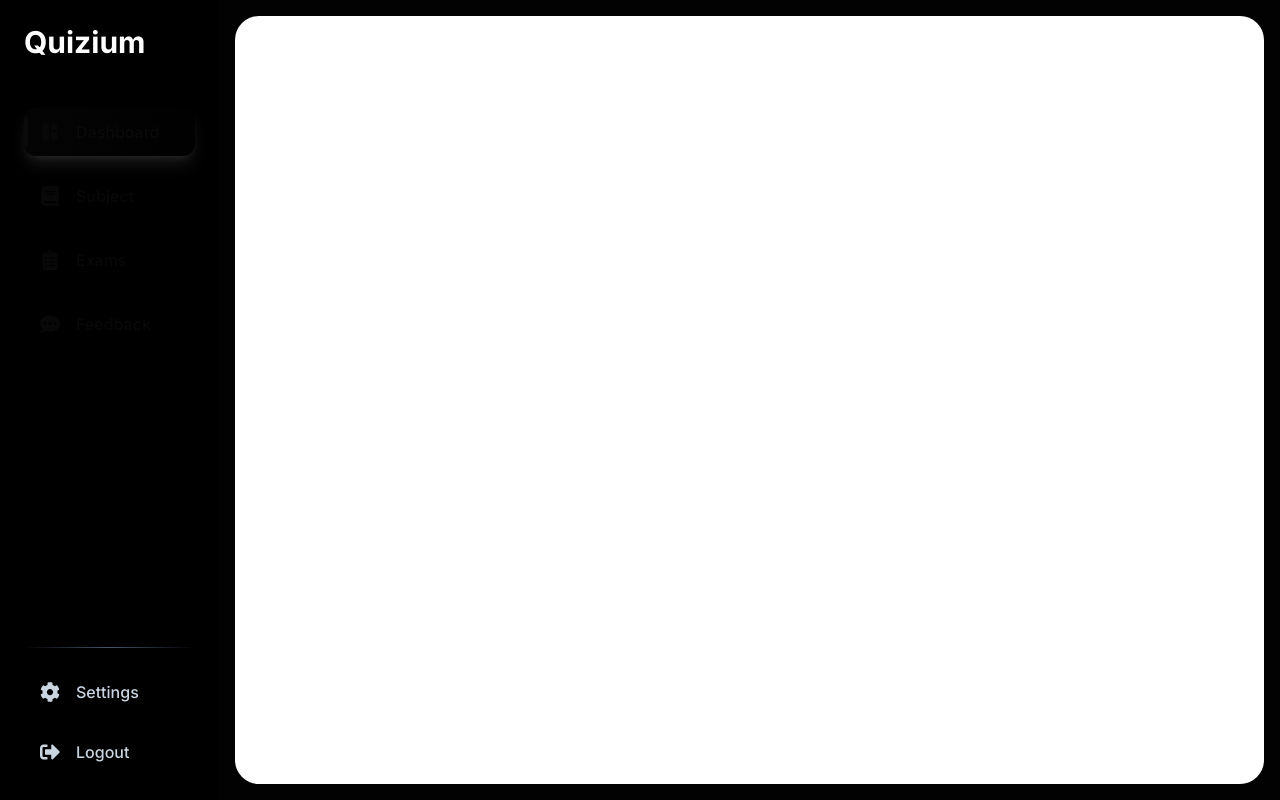
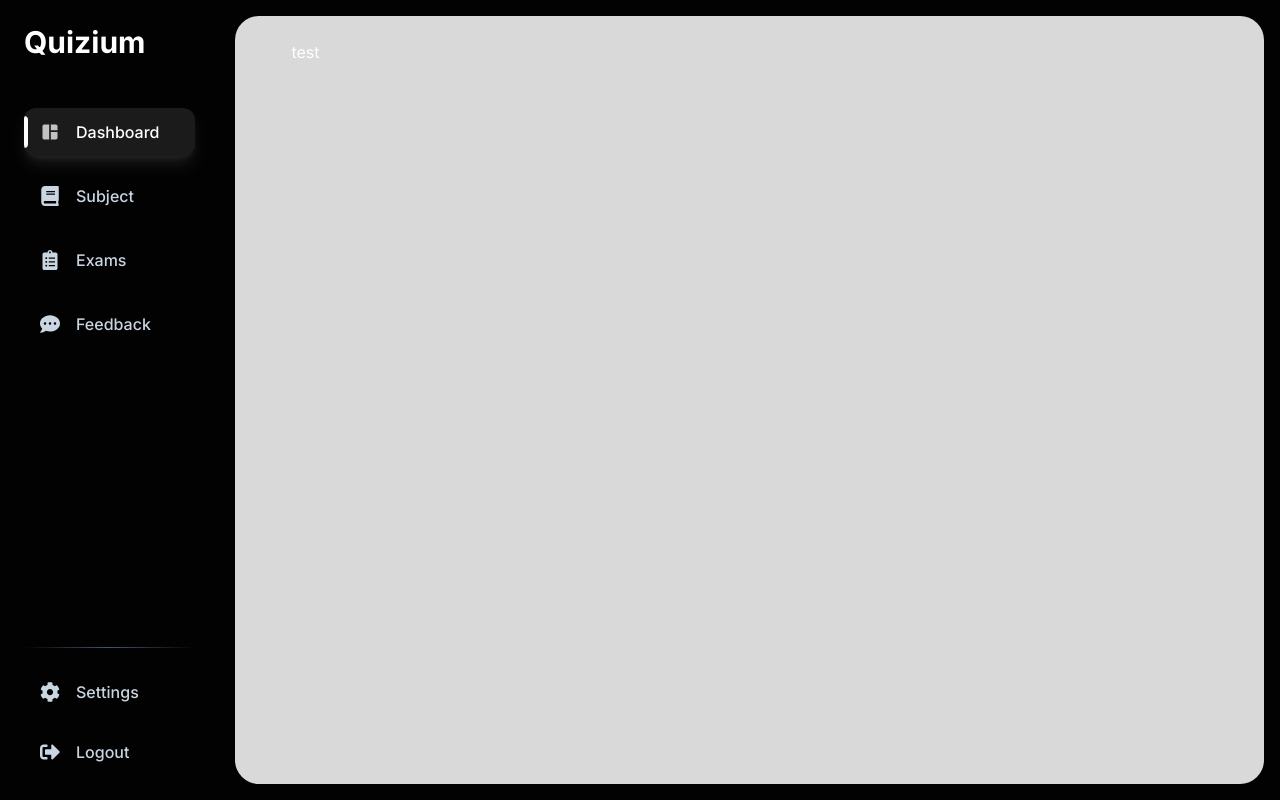
Before and after one commit to Lumix-projects/Quizium, a Next.js app: page /user in a window 1280 px wide. Built offline with nearby package versions, Linux system fonts and the light colour scheme.

Commit message:
remove sidebar background, fix responsive and add body overlay

```diff
--- a/src/app/(pages)/user/page.tsx
+++ b/src/app/(pages)/user/page.tsx
@@ -7,8 +7,8 @@ export default function page() {
     <Sidebar />
 
     {/* main content */}
-    <section className='p-4 w-full '>
-      <div className='bg-white p-10 h-full rounded-3xl'>
+    <section className='p-4 w-full min-h-screen'>
+      <div className='bg-white/85 py-6 px-14 h-full rounded-3xl'>
       test
       </div>
     </section>
--- a/src/components/shared/sideBar.tsx
+++ b/src/components/shared/sideBar.tsx
@@ -2,6 +2,7 @@
 import { FaBook, FaClipboardList, FaCommentDots, FaCog, FaSignOutAlt } from "react-icons/fa";
 import { useState } from "react";
 import { MdSpaceDashboard } from "react-icons/md";
+import { HiX, HiMenu } from "react-icons/hi";
 
 export default function Sidebar() {
     const [activeItem, setActiveItem] = useState('dashboard');
@@ -18,15 +19,25 @@ export default function Sidebar() {
         <>
             {/* Mobile Toggle Button */}
             <button
-                className="lg:hidden fixed top-5 left-5 z-50 bg-black/80 text-white p-2 rounded-md"
+                className={`lg:hidden fixed  z-50 p-2 rounded-md transition-all duration-300 ${
+                    open ? "text-white left-50 top-8" : "text-black left-5 top-8"
+                }`}
                 onClick={() => setOpen(!open)}
             >
-                ☰
+                {open ? <HiX className="text-2xl" /> : <HiMenu className="text-2xl" />}
             </button>
 
+            {/* Overlay */}
+            {open && (
+                <div
+                    className="lg:hidden fixed inset-0 bg-black/50 z-30"
+                    onClick={() => setOpen(false)}
+                ></div>
+            )}
+
             <aside
-                className={`flex flex-col justify-between w-64 h-screen text-white p-6 fixed lg:static top-0 transition-transform duration-300 bg-black/90 z-40 ${
-                    open ? 'translate-x-0' : '-translate-x-full lg:translate-x-0'
+                className={`flex flex-col justify-between rounded-r-3xl w-64 h-screen text-white p-6 fixed lg:static top-0 left-0 transition-transform duration-300 z-40  ${
+                    open ? 'translate-x-0 bg-black' : '-translate-x-full lg:translate-x-0'
                 }`}
             >
                 {/* Logo & Menu */}
@@ -45,20 +56,23 @@ export default function Sidebar() {
                             return (
                                 <button
                                     key={item.id}
-                                    onClick={() => setActiveItem(item.id)}
+                                    onClick={() => {
+                                        setActiveItem(item.id);
+                                        setOpen(false); // Close sidebar on mobile when item is clicked
+                                    }}
                                     className={`flex items-center gap-4 px-4 py-3 rounded-xl transition-all duration-300 group relative overflow-hidden ${
                                         isActive
-                                            ? 'bg-linear-to-r from-background/40 to-background/10 text-background shadow-lg shadow-white/10'
-                                            : 'hover:bg-background/80 text-background/80 hover:text-background'
+                                            ? 'bg-white/10 text-white shadow-lg shadow-white/10'
+                                            : 'hover:bg-white/5 text-slate-300 hover:text-white'
                                     }`}
                                 >
-                                    <div className="absolute inset-0 bg-linear-to-r from-background/40 to-background/10 opacity-0 group-hover:opacity-100 transition-opacity duration-300"></div>
+                                    <div className="absolute inset-0 bg-white/5 opacity-0 group-hover:opacity-100 transition-opacity duration-300"></div>
 
                                     <Icon className={`text-xl relative z-10 ${isActive ? 'animate-pulse' : ''}`} />
                                     <span className="font-medium relative z-10">{item.label}</span>
 
                                     {isActive && (
-                                        <div className="absolute left-0 top-1/2 -translate-y-1/2 w-1 h-8 bg-background rounded-r-full"></div>
+                                        <div className="absolute left-0 top-1/2 -translate-y-1/2 w-1 h-8 bg-white rounded-r-full"></div>
                                     )}
                                 </button>
                             );
```
